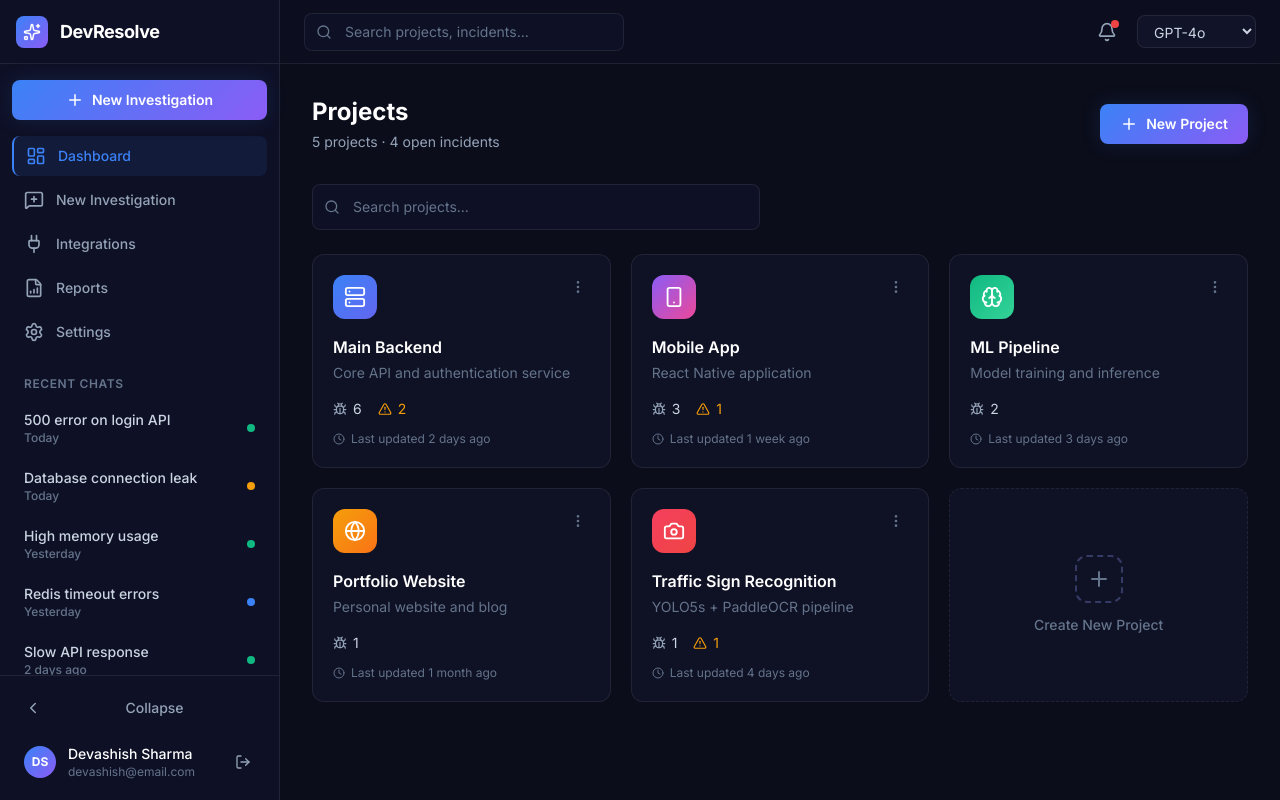
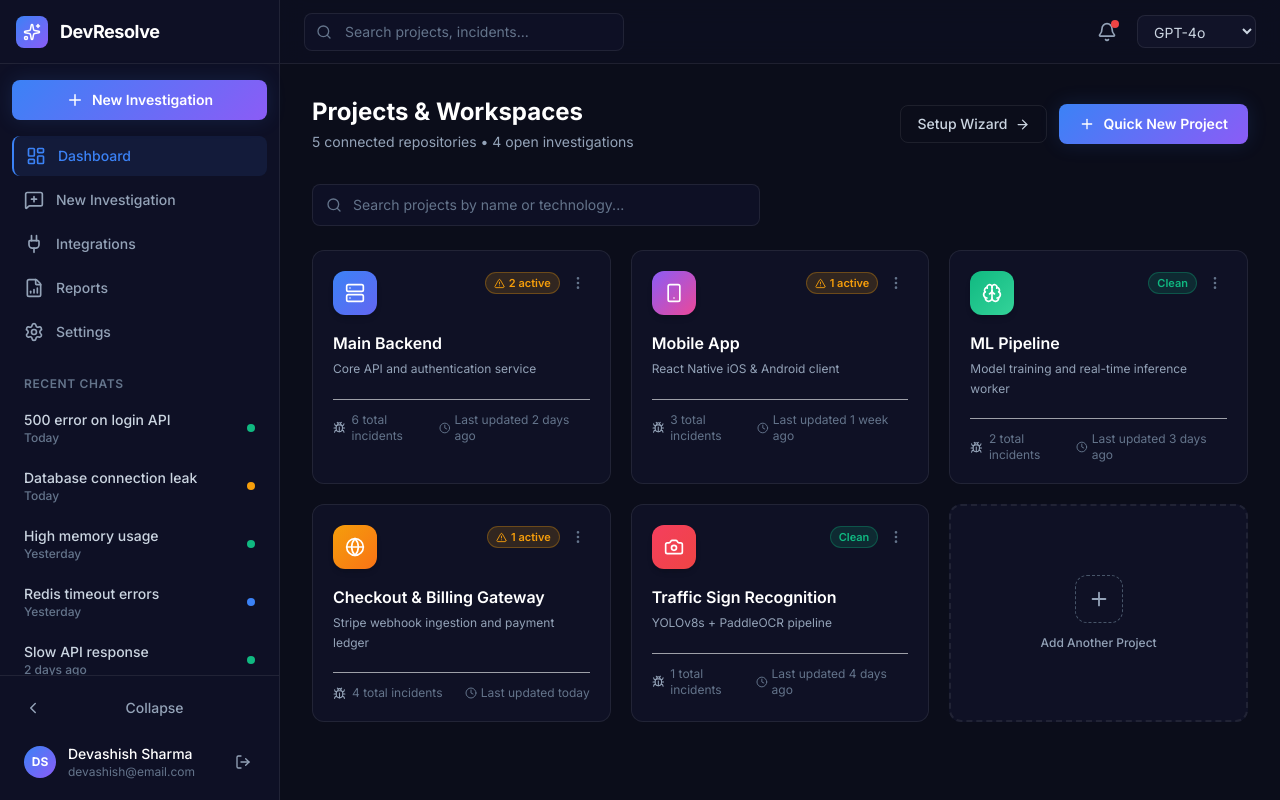
Before and after one commit to devashish0407/DevResolve, a React (Vite) app in the folder frontend/: page /app in a window 1280 px wide. Built offline with nearby package versions, Linux system fonts and the light colour scheme; no server answers.

Commit message:
feat: add quick project creation modal and connect onboarding finish to investigation chat

```diff
--- a/frontend/src/pages/Dashboard.tsx
+++ b/frontend/src/pages/Dashboard.tsx
@@ -12,9 +12,23 @@ import {
   Brain,
   Globe,
   Camera,
+  X,
+  Sparkles,
+  ArrowRight
 } from 'lucide-react';
 
-const projects = [
+interface ProjectItem {
+  id: string;
+  name: string;
+  description: string;
+  icon: any;
+  color: string;
+  incidents: number;
+  openIncidents: number;
+  lastUpdated: string;
+}
+
+const initialProjects: ProjectItem[] = [
   {
     id: '1',
     name: 'Main Backend',
@@ -28,7 +42,7 @@ const projects = [
   {
     id: '2',
     name: 'Mobile App',
-    description: 'React Native application',
+    description: 'React Native iOS & Android client',
     icon: Smartphone,
     color: 'from-accent-purple to-pink-500',
     incidents: 3,
@@ -38,7 +52,7 @@ const projects = [
   {
     id: '3',
     name: 'ML Pipeline',
-    description: 'Model training and inference',
+    description: 'Model training and real-time inference worker',
     icon: Brain,
     color: 'from-status-success to-emerald-400',
     incidents: 2,
@@ -47,29 +61,33 @@ const projects = [
   },
   {
     id: '4',
-    name: 'Portfolio Website',
-    description: 'Personal website and blog',
+    name: 'Checkout & Billing Gateway',
+    description: 'Stripe webhook ingestion and payment ledger',
     icon: Globe,
     color: 'from-amber-500 to-orange-500',
-    incidents: 1,
-    openIncidents: 0,
-    lastUpdated: 'Last updated 1 month ago',
+    incidents: 4,
+    openIncidents: 1,
+    lastUpdated: 'Last updated today',
   },
   {
     id: '5',
     name: 'Traffic Sign Recognition',
-    description: 'YOLO5s + PaddleOCR pipeline',
+    description: 'YOLOv8s + PaddleOCR pipeline',
     icon: Camera,
     color: 'from-rose-500 to-red-500',
     incidents: 1,
-    openIncidents: 1,
+    openIncidents: 0,
     lastUpdated: 'Last updated 4 days ago',
   },
 ];
 
 export default function Dashboard() {
   const navigate = useNavigate();
+  const [projects, setProjects] = useState<ProjectItem[]>(initialProjects);
   const [searchTerm, setSearchTerm] = useState('');
+  const [isModalOpen, setIsModalOpen] = useState(false);
+  const [newProjectName, setNewProjectName] = useState('');
+  const [newProjectDesc, setNewProjectDesc] = useState('');
 
   const filtered = projects.filter(
     (p) =>
@@ -77,32 +95,65 @@ export default function Dashboard() {
       p.description.toLowerCase().includes(searchTerm.toLowerCase())
   );
 
+  const handleCreateQuickProject = (e: React.FormEvent) => {
+    e.preventDefault();
+    if (!newProjectName.trim()) return;
+
+    const newProj: ProjectItem = {
+      id: Date.now().toString(),
+      name: newProjectName.trim(),
+      description: newProjectDesc.trim() || 'Custom incident investigation workspace',
+      icon: Server,
+      color: 'from-accent-blue to-accent-purple',
+      incidents: 0,
+      openIncidents: 0,
+      lastUpdated: 'Just created',
+    };
+
+    setProjects([newProj, ...projects]);
+    setNewProjectName('');
+    setNewProjectDesc('');
+    setIsModalOpen(false);
+  };
+
   return (
-    <div className="p-6 lg:p-8 max-w-7xl mx-auto animate-fade-in">
+    <div className="p-6 lg:p-8 max-w-7xl mx-auto animate-fade-in relative">
       {/* Header */}
-      <div className="flex items-center justify-between mb-8">
+      <div className="flex flex-col sm:flex-row sm:items-center justify-between gap-4 mb-8">
         <div>
-          <h1 className="text-2xl font-bold text-white mb-1">Projects</h1>
-          <p className="text-sm text-slate-400">{projects.length} projects · {projects.reduce((a, p) => a + p.openIncidents, 0)} open incidents</p>
+          <h1 className="text-2xl font-bold text-white mb-1">Projects & Workspaces</h1>
+          <p className="text-sm text-slate-400">
+            {projects.length} connected repositories • {projects.reduce((a, p) => a + p.openIncidents, 0)} open investigations
+          </p>
         </div>
+
+        <div className="flex items-center gap-3">
           <button
             onClick={() => navigate('/onboarding')}
-          className="btn-gradient flex items-center gap-2"
+            className="btn-ghost flex items-center gap-2 text-sm"
           >
-          <Plus size={18} />
-          New Project
+            Setup Wizard
+            <ArrowRight size={15} />
+          </button>
+          <button
+            onClick={() => setIsModalOpen(true)}
+            className="btn-gradient flex items-center gap-2 text-sm"
+          >
+            <Plus size={16} />
+            Quick New Project
           </button>
         </div>
+      </div>
 
-      {/* Search */}
+      {/* Search Bar */}
       <div className="relative mb-6">
-        <Search size={16} className="absolute left-3 top-1/2 -translate-y-1/2 text-slate-500" />
+        <Search size={16} className="absolute left-3.5 top-1/2 -translate-y-1/2 text-slate-500" />
         <input
           type="text"
           value={searchTerm}
           onChange={(e) => setSearchTerm(e.target.value)}
-          placeholder="Search projects..."
-          className="input-field pl-10 max-w-md"
+          placeholder="Search projects by name or technology..."
+          className="input-field pl-10 max-w-md py-2.5 text-sm"
         />
       </div>
 
@@ -112,63 +163,137 @@ export default function Dashboard() {
           <div
             key={project.id}
             onClick={() => navigate('/app/chat')}
-            className="glass-card p-5 cursor-pointer group animate-slide-up"
+            className="glass-card p-5 cursor-pointer group animate-slide-up hover:border-slate-600 transition-all duration-300"
             style={{ animationDelay: `${i * 0.05}s` }}
           >
             {/* Top */}
             <div className="flex items-start justify-between mb-4">
-              <div className={`w-11 h-11 rounded-xl bg-gradient-to-br ${project.color} flex items-center justify-center group-hover:scale-110 transition-transform`}>
-                <project.icon size={22} className="text-white" />
+              <div
+                className={`w-11 h-11 rounded-xl bg-gradient-to-br ${project.color} flex items-center justify-center group-hover:scale-105 transition-transform shadow-md`}
+              >
+                <project.icon size={20} className="text-white" />
               </div>
+
+              <div className="flex items-center gap-1.5">
+                {project.openIncidents > 0 ? (
+                  <span className="text-[11px] font-semibold px-2 py-0.5 rounded-full bg-status-warning/15 text-status-warning border border-status-warning/30 flex items-center gap-1">
+                    <AlertTriangle size={11} />
+                    {project.openIncidents} active
+                  </span>
+                ) : (
+                  <span className="text-[11px] font-semibold px-2 py-0.5 rounded-full bg-status-success/15 text-status-success border border-status-success/30">
+                    Clean
+                  </span>
+                )}
                 <button
-                onClick={(e) => { e.stopPropagation(); }}
-                className="p-1 rounded-md hover:bg-surface-hover transition-colors text-slate-500 hover:text-slate-300"
+                  onClick={(e) => {
+                    e.stopPropagation();
+                  }}
+                  className="p-1 rounded-md hover:bg-surface-hover text-slate-500 hover:text-slate-300 transition-colors"
                 >
                   <MoreVertical size={16} />
                 </button>
               </div>
+            </div>
 
-            {/* Info */}
+            {/* Title & Info */}
             <h3 className="text-base font-semibold text-white mb-1 group-hover:text-accent-blue transition-colors">
               {project.name}
             </h3>
-            <p className="text-sm text-slate-500 mb-4">{project.description}</p>
-
-            {/* Stats */}
-            <div className="flex items-center gap-4 mb-3">
-              <div className="flex items-center gap-1.5 text-sm">
-                <Bug size={14} className="text-slate-400" />
-                <span className="text-slate-300">{project.incidents}</span>
-              </div>
-              {project.openIncidents > 0 && (
-                <div className="flex items-center gap-1.5">
-                  <AlertTriangle size={14} className="text-status-warning" />
-                  <span className="text-sm text-status-warning">{project.openIncidents}</span>
-                </div>
-              )}
-            </div>
+            <p className="text-xs text-slate-400 mb-5 leading-relaxed line-clamp-2">
+              {project.description}
+            </p>
 
             {/* Footer */}
-            <div className="flex items-center gap-1.5 text-xs text-slate-500">
+            <div className="flex items-center justify-between text-xs text-slate-500 pt-3 border-t border-surface-border/60">
+              <div className="flex items-center gap-1.5">
+                <Bug size={13} className="text-slate-400" />
+                <span>{project.incidents} total incidents</span>
+              </div>
+              <div className="flex items-center gap-1">
                 <Clock size={12} />
                 <span>{project.lastUpdated}</span>
               </div>
             </div>
+          </div>
         ))}
 
-        {/* Create New Card */}
+        {/* Create Card Trigger */}
         <div
-          onClick={() => navigate('/onboarding')}
-          className="glass-card p-5 cursor-pointer border-dashed flex flex-col items-center justify-center gap-3 min-h-[200px] hover:border-accent-blue/30 group"
+          onClick={() => setIsModalOpen(true)}
+          className="glass-card p-5 cursor-pointer border-dashed border-2 flex flex-col items-center justify-center gap-3 min-h-[190px] hover:border-accent-blue/40 group transition-all"
         >
-          <div className="w-12 h-12 rounded-xl border-2 border-dashed border-dark-400 flex items-center justify-center group-hover:border-accent-blue/50 transition-colors">
-            <Plus size={24} className="text-slate-500 group-hover:text-accent-blue transition-colors" />
+          <div className="w-12 h-12 rounded-xl border border-dashed border-slate-600 flex items-center justify-center group-hover:border-accent-blue transition-colors">
+            <Plus size={22} className="text-slate-400 group-hover:text-accent-blue transition-colors" />
           </div>
-          <span className="text-sm font-medium text-slate-500 group-hover:text-slate-300 transition-colors">
-            Create New Project
+          <span className="text-xs font-medium text-slate-400 group-hover:text-white transition-colors">
+            Add Another Project
           </span>
         </div>
       </div>
+
+      {/* Quick Add Project Modal */}
+      {isModalOpen && (
+        <div className="fixed inset-0 z-50 flex items-center justify-center p-4 bg-black/60 backdrop-blur-sm animate-fade-in">
+          <div className="glass-card max-w-md w-full p-6 shadow-2xl relative border border-slate-700">
+            <button
+              onClick={() => setIsModalOpen(false)}
+              className="absolute top-4 right-4 text-slate-400 hover:text-white transition-colors"
+            >
+              <X size={18} />
+            </button>
+
+            <div className="flex items-center gap-2 mb-4">
+              <div className="w-8 h-8 rounded-lg bg-gradient-accent flex items-center justify-center">
+                <Sparkles size={16} className="text-white" />
+              </div>
+              <h2 className="text-lg font-bold text-white">Create New Project</h2>
+            </div>
+            <p className="text-xs text-slate-400 mb-5">
+              Enter details for your new repository or microservice to enable autonomous incident diagnosis.
+            </p>
+
+            <form onSubmit={handleCreateQuickProject} className="space-y-4">
+              <div>
+                <label className="block text-xs font-medium text-slate-300 mb-1.5">Project Name</label>
+                <input
+                  type="text"
+                  required
+                  value={newProjectName}
+                  onChange={(e) => setNewProjectName(e.target.value)}
+                  placeholder="e.g. Payments Gateway Microservice"
+                  className="input-field text-sm"
+                  autoFocus
+                />
+              </div>
+
+              <div>
+                <label className="block text-xs font-medium text-slate-300 mb-1.5">Description</label>
+                <textarea
+                  value={newProjectDesc}
+                  onChange={(e) => setNewProjectDesc(e.target.value)}
+                  placeholder="Brief description of the service and codebase"
+                  rows={3}
+                  className="input-field text-sm resize-none"
+                />
+              </div>
+
+              <div className="flex items-center justify-end gap-3 pt-3 border-t border-surface-border">
+                <button
+                  type="button"
+                  onClick={() => setIsModalOpen(false)}
+                  className="btn-ghost text-xs py-2 px-3"
+                >
+                  Cancel
+                </button>
+                <button type="submit" className="btn-gradient text-xs py-2 px-4">
+                  Create Project
+                </button>
+              </div>
+            </form>
+          </div>
+        </div>
+      )}
     </div>
   );
 }
--- a/frontend/src/pages/OnboardingPage.tsx
+++ b/frontend/src/pages/OnboardingPage.tsx
@@ -27,7 +27,7 @@ export default function OnboardingPage() {
   const [projectDescription, setProjectDescription] = useState('');
 
   const handleFinish = () => {
-    navigate('/app');
+    navigate('/app/chat');
   };
 
   return (
```
Lines whose indentation alone changed are shown as unchanged.
